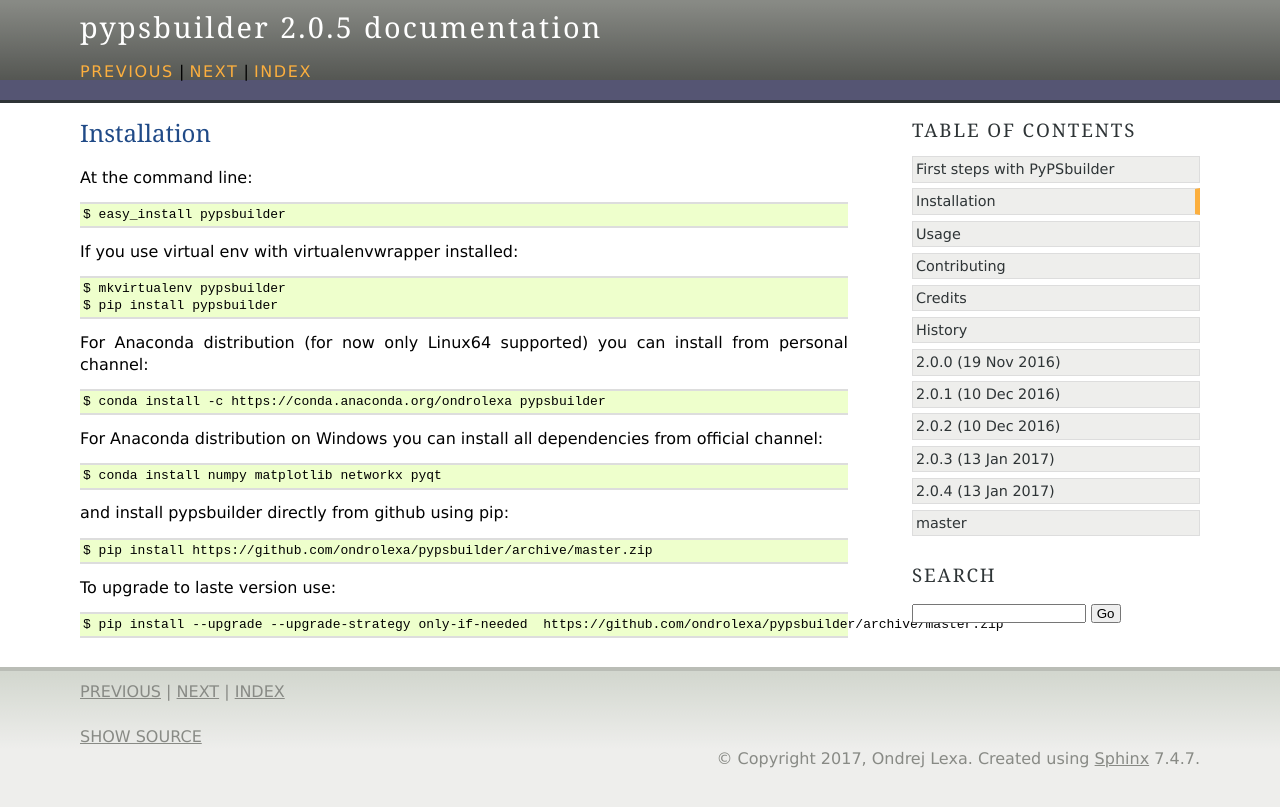
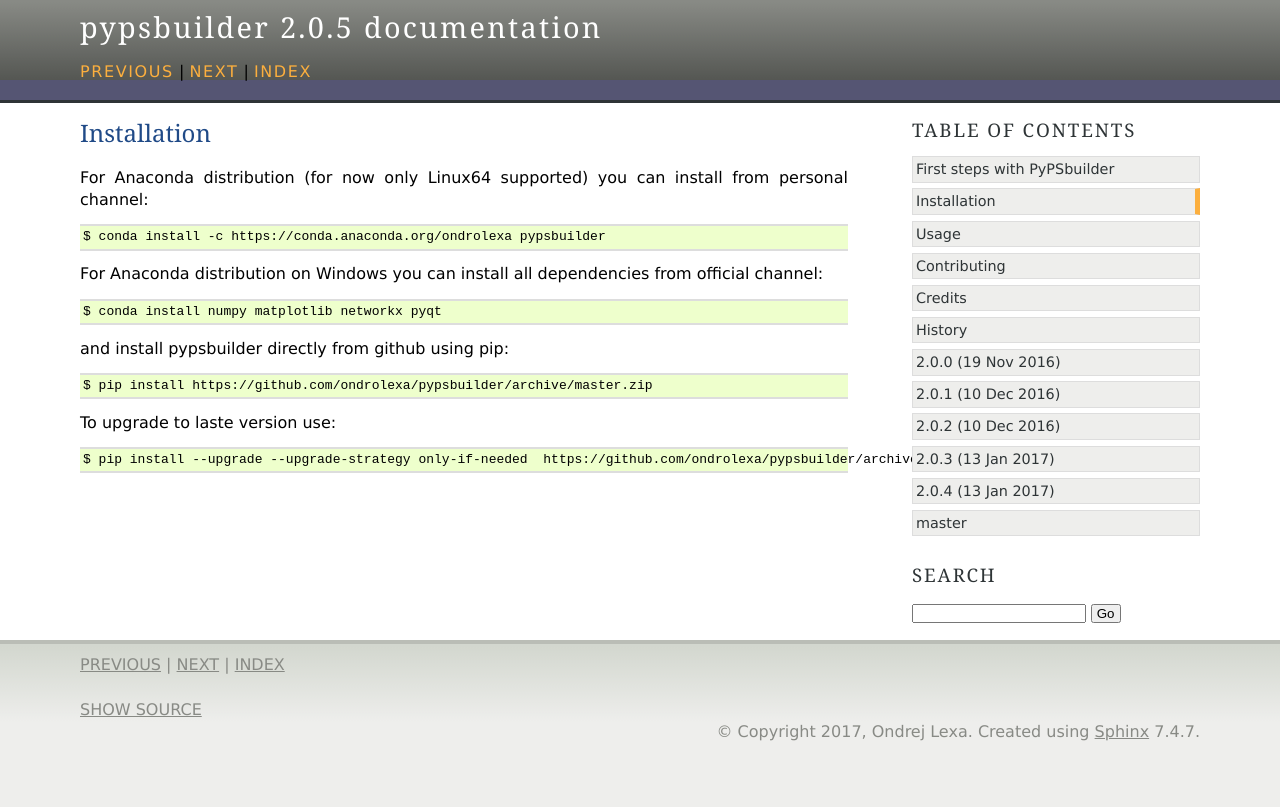
Before and after one commit to ondrolexa/pypsbuilder, a Sphinx documentation site: the page built from docs/installation.rst, in a window 1280 px wide. Shown: the top 807 px of the page. Built offline with Sphinx 7.4.7, drawn with Linux system fonts in a browser that asks for light colours.

Commit message:
docs fix

```diff
--- a/docs/installation.rst
+++ b/docs/installation.rst
@@ -1,15 +1,6 @@
 ============
 Installation
 ============
-
-At the command line::
-
-    $ easy_install pypsbuilder
-
-If you use virtual env with virtualenvwrapper installed::
-
-    $ mkvirtualenv pypsbuilder
-    $ pip install pypsbuilder
 
 For Anaconda distribution (for now only Linux64 supported) you can install from personal channel::
 
```
